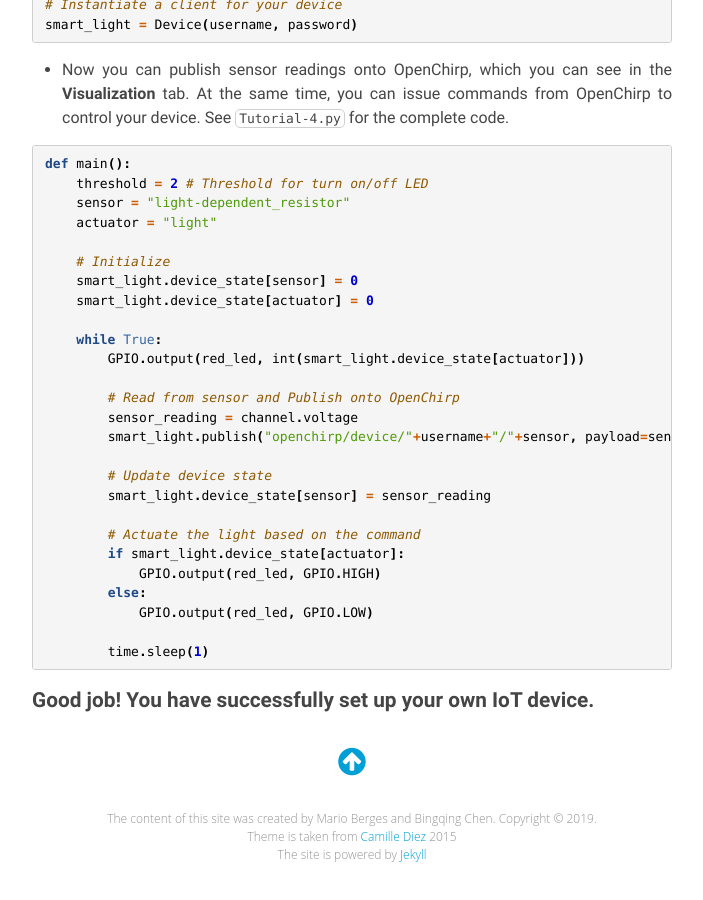
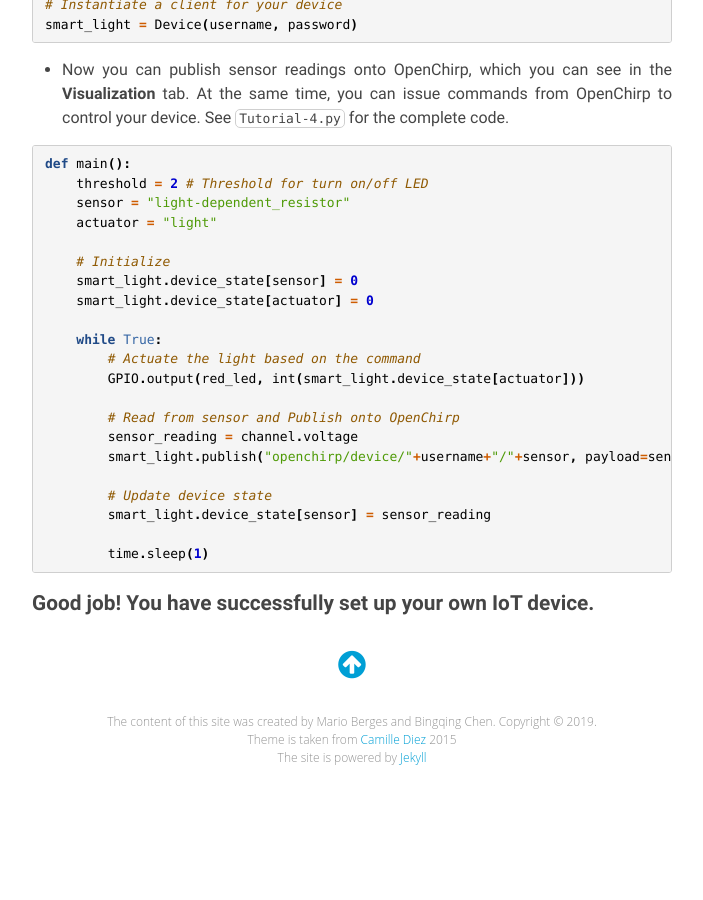
Before and after one commit to INFERLab/12740, a Jekyll site: the page built from _posts/2019-06-12-openchirp.md, in a window 1280 px wide and 900 px high, scrolled down 2393 px. Shown: the whole window, without its empty margins (288-991 px from the left). Built offline with Jekyll 4.4.1, drawn with Linux system fonts in a browser that asks for light colours; nearby versions of some CDN libraries; library files that are not in the unit come from our copies; after the commit the page ends 3196 px from its top, so only the background shows below that.

Commit message:
Update the tutorial to reflect minor change to the code

````diff
--- a/_posts/2019-06-12-openchirp.md
+++ b/_posts/2019-06-12-openchirp.md
@@ -116,12 +117,6 @@ def main():
 	# Update device state
         smart_light.device_state[sensor] = sensor_reading
 
-	# Actuate the light based on the command
-        if smart_light.device_state[actuator]:
-            GPIO.output(red_led, GPIO.HIGH)
-        else:
-            GPIO.output(red_led, GPIO.LOW)
-
 	time.sleep(1)
 ```
 ### **Good job! You have successfully set up your own IoT device.**
````
Also changed, not shown: other parts of _posts/2019-06-12-openchirp.md (+1 -0 lines).
